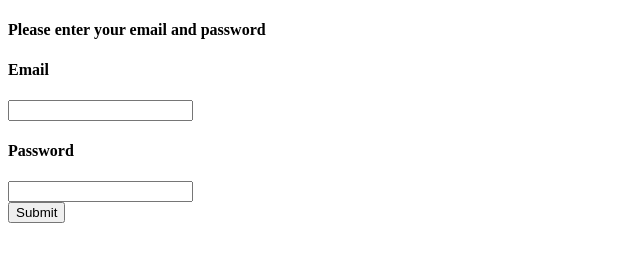
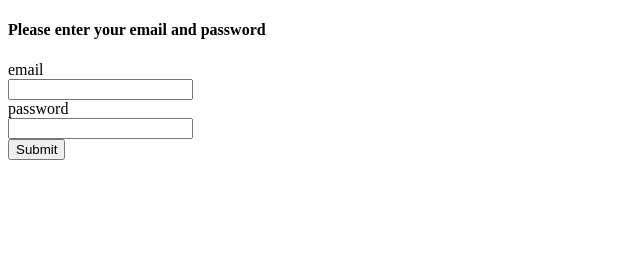
Before and after one commit to GIORGI251/form-2, a plain HTML site: page index.html in a window 1280 px wide. Shown: the whole page, without its empty margins (0-640 px from the left). Drawn offline with Linux system fonts and the light colour scheme.

Commit message:
Update index.html

```diff
--- a/index.html
+++ b/index.html
@@ -7,12 +7,12 @@
 </head>
 <body>
     <h4>Please enter your email and password</h4>
-    <h4>Email</h4>
     <form>
-        <input type="email">
-    <h4>Password</h4>
-    <input type="password">
-    <br><input type="submit">
+        <label for="email">email</label><br>
+        <input type="email"><br>
+        <label for="password">password</label><br>
+        <input type="password"><br>
+        <input type="submit">
     </form>
 </body>
 </html>
```
